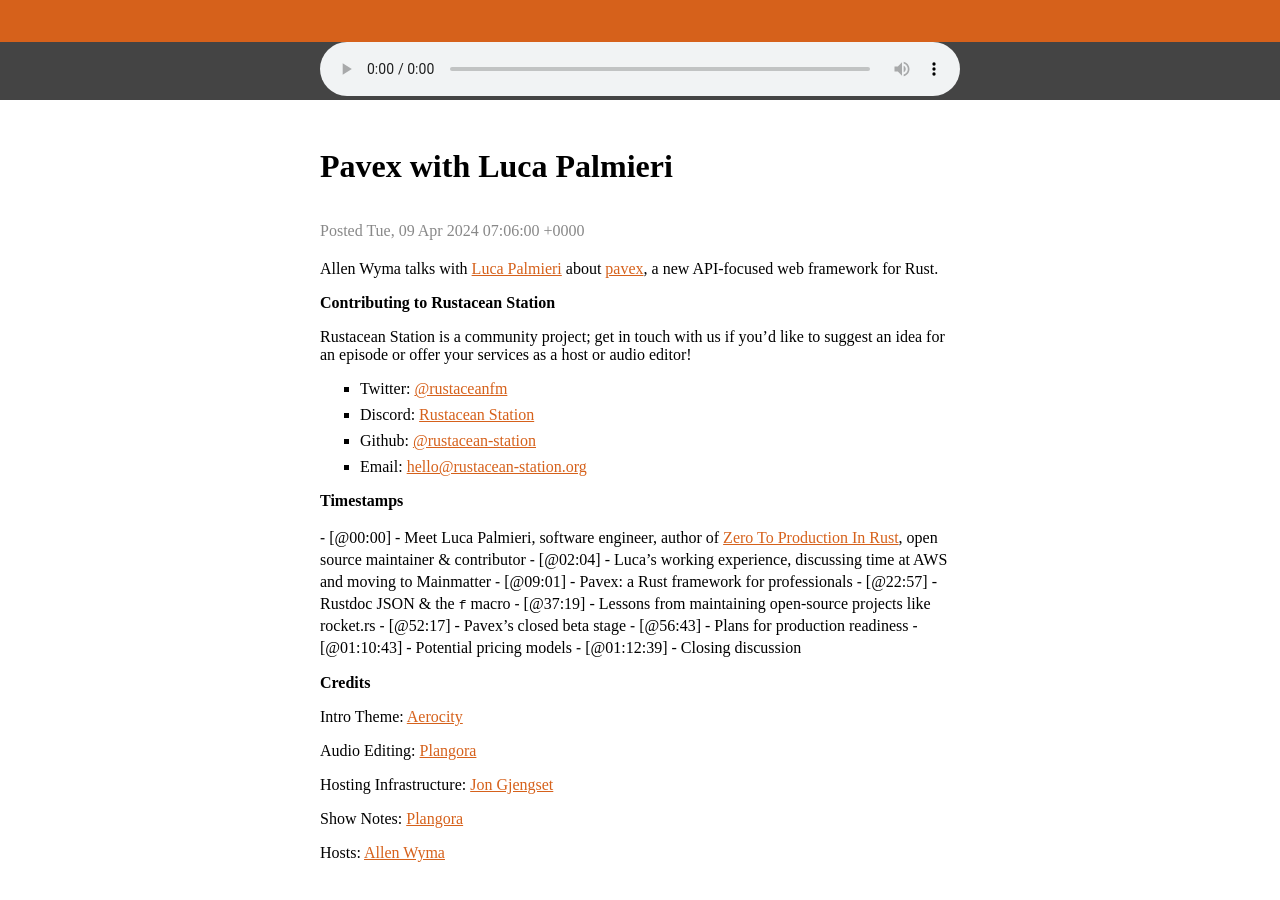
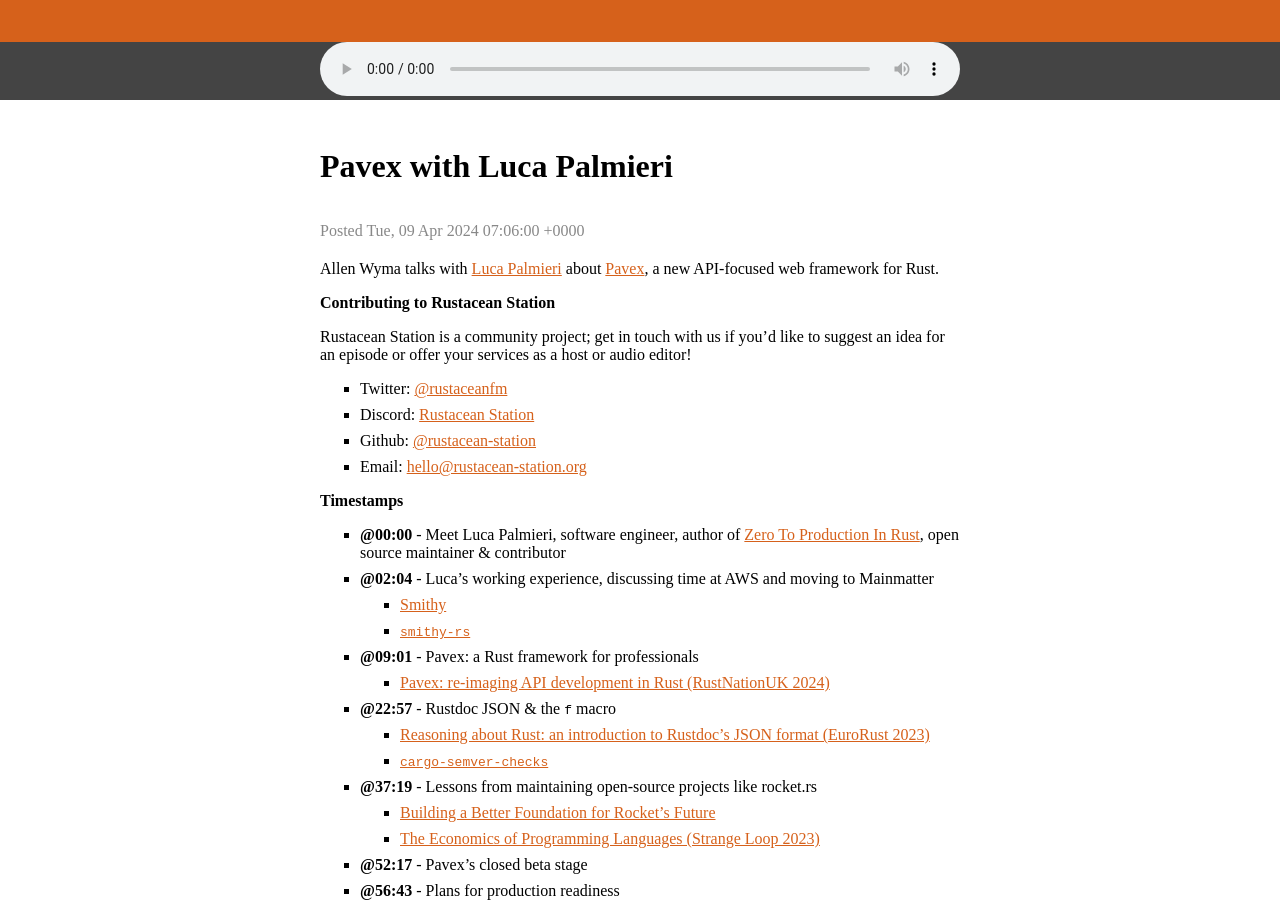
Before and after one commit to rustacean-station/rustacean-station.org, a Jekyll site: the page built from _episodes/interviews/2024-04-09-luca-palmieri-pavex.md, in a window 1280 px wide and 900 px high, scrolled down 403 px. Built offline with Jekyll 4.4.1, drawn with Linux system fonts in a browser that asks for light colours; some of the changed text lies outside the part shown.

Commit message:
Fix listing in Pavex interview (#252)

```diff
--- a/_episodes/interviews/2024-04-09-luca-palmieri-pavex.md
+++ b/_episodes/interviews/2024-04-09-luca-palmieri-pavex.md
@@ -7,7 +7,7 @@
 #reddit: (leave blank on initial publish, amend with link and uncomment this line after Reddit thread has been posted)
 ---
 
-Allen Wyma talks with [Luca Palmieri](https://www.lpalmieri.com/) about [pavex](https://pavex.dev/), a new API-focused web framework for Rust.
+Allen Wyma talks with [Luca Palmieri](https://www.lpalmieri.com/) about [Pavex](https://pavex.dev/), a new API-focused web framework for Rust.
 
 ## Contributing to Rustacean Station
 
@@ -20,15 +20,22 @@
 
 ## Timestamps
 
-⁃ [@00:00] - Meet Luca Palmieri, software engineer, author of [Zero To Production In Rust](https://www.zero2prod.com/), open source maintainer & contributor
-⁃ [@02:04] - Luca's working experience, discussing time at AWS and moving to Mainmatter
-⁃ [@09:01] - Pavex: a Rust framework for professionals
-⁃ [@22:57] - Rustdoc JSON & the `f` macro
-⁃ [@37:19] - Lessons from maintaining open-source projects like rocket.rs
-⁃ [@52:17] - Pavex's closed beta stage
-⁃ [@56:43] - Plans for production readiness
-⁃ [@01:10:43] - Potential pricing models
-⁃ [@01:12:39] - Closing discussion
+- [@00:00] - Meet Luca Palmieri, software engineer, author of [Zero To Production In Rust](https://www.zero2prod.com/), open source maintainer & contributor
+- [@02:04] - Luca's working experience, discussing time at AWS and moving to Mainmatter
+  - [Smithy](https://smithy.io/2.0/index.html)
+  - [`smithy-rs`](https://github.com/smithy-lang/smithy-rs)
+- [@09:01] - Pavex: a Rust framework for professionals
+  - [Pavex: re-imaging API development in Rust (RustNationUK 2024)](https://youtu.be/cMea6IMRk2s)
+- [@22:57] - Rustdoc JSON & the `f` macro
+  - [Reasoning about Rust: an introduction to Rustdoc's JSON format (EuroRust 2023)](https://youtu.be/OxQYyg_v3rw)
+  - [`cargo-semver-checks`](https://github.com/obi1kenobi/cargo-semver-checks)
+- [@37:19] - Lessons from maintaining open-source projects like rocket.rs
+  - [Building a Better Foundation for Rocket's Future](https://rocket.rs/news/2023-11-17-rwf2-prelaunch/)
+  - [The Economics of Programming Languages (Strange Loop 2023)](https://www.youtube.com/watch?v=XZ3w_jec1v8)
+- [@52:17] - Pavex's closed beta stage
+- [@56:43] - Plans for production readiness
+- [@01:10:43] - Potential pricing models
+- [@01:12:39] - Closing discussion
 
 ## Credits
 
```
